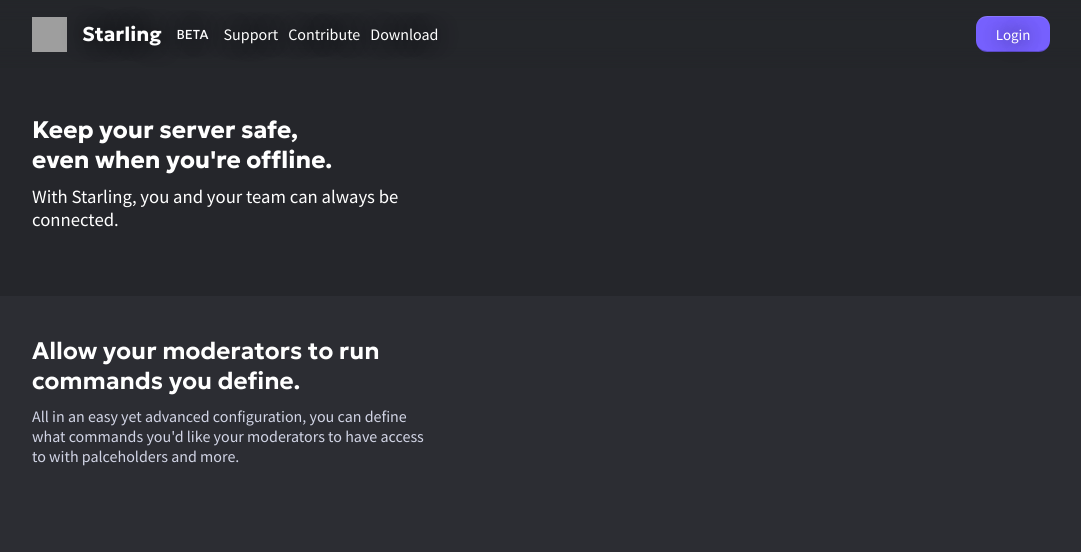
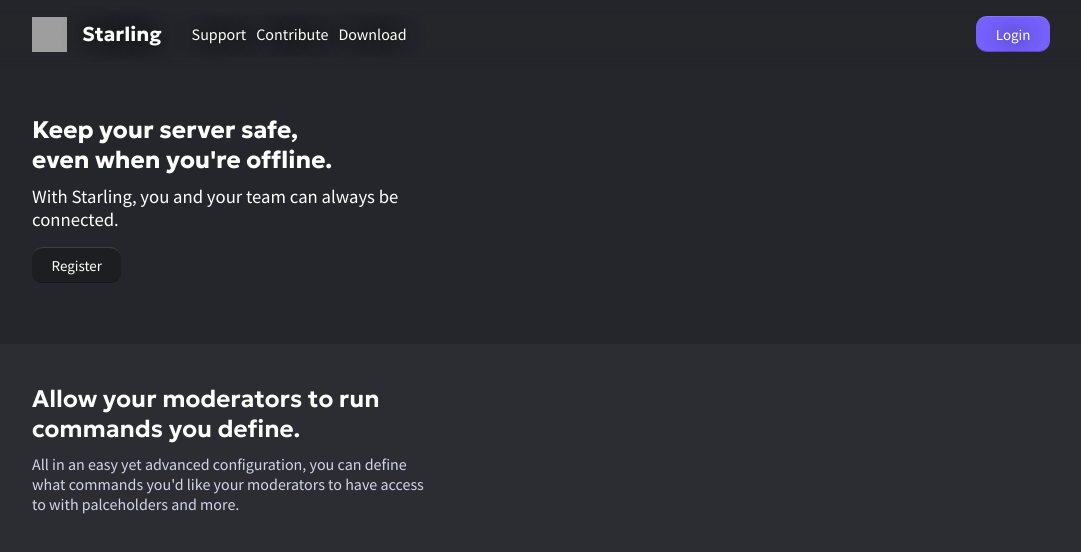
Before and after one commit to ihateblueb/starling-web, a Nuxt app: page / in a window 1280 px wide. Shown: the top 552 px of the page, without its empty margins (96-1177 px from the left). Built offline with nearby package versions, Linux system fonts and the light colour scheme; grey boxes are pictures that could not be loaded.

Commit message:
honestly forgot wtf i did

```diff
--- a/app.vue
+++ b/app.vue
@@ -12,11 +12,13 @@
     --bg-primary: #2c2d33;
     --bg-secondary: #25262b;
     --bg-secondary-alt: #1d1e22;
+    --bg-tertiary: #121316;
     --bg-accent: #3f4149;
 
     --bg-primary-50: #2c2d3350;
     --bg-secondary-50: #25262b50;
     --bg-secondary-alt-50: #1d1e2250;
+    --bg-tertiary-50: #12131650;
     --bg-accent-50: #3f414950;
 
     --text1: #ffffff;
@@ -88,8 +90,14 @@
     margin-top: 70px;
 }
 
+.homepageGrid {
+    display: grid;
+    grid-template-columns: repeat(7,1fr);
+    gap: 0 20px;
+}
+
 .pageHeaderTextContainer {
-    max-width: 400px;
+    grid-column: span 3;
 }
 
 .pageHeaderText {
@@ -109,6 +117,7 @@
 
 .feature {
     max-width: 400px;
+    grid-column: span 3;
 }
 
 .featureContainer {
--- a/components/ActionButton.vue
+++ b/components/ActionButton.vue
@@ -21,6 +21,10 @@
         async getWidth() {
             this.widthstyle = "width: " + this.width + "!important;"
         },
+        async buttonClick() {
+
+            this.buttonAction()
+        },
         async buttonAction() {
             if(this.action === "login") {
                 // login
@@ -36,7 +40,7 @@
 </script>
 
 <template>
-    <a :class="buttonclasses" @click="buttonAction()" :style="widthstyle" :href="href">
+    <a :class="buttonclasses" @click="buttonClick()" :style="widthstyle" :href="href">
         <slot></slot>
     </a>
 </template>
@@ -75,6 +79,14 @@
     border-top-color: var(--button-border-top);
     border-bottom-width: 0.1em;
     border-bottom-color: var(--button-border-btm);
+}
+
+.btn:active {
+    transform: scale(90%);
+}
+
+.noleft {
+    margin-left: 0px!important;
 }
 
 .btn:hover.undefined {
@@ -121,10 +133,30 @@
     background-color: var(--accent2);
 }
 
-/* Service Types -- ActionButton exclusive */
+.btn.dark {
+   background-color: var(--bg-secondary-alt);
+}
+
+.btn:hover.dark {
+   background-color: var(--bg-tertiary);
+}
+
+/* Service Types */
 
 .btn.discord {
     background-color: #5865F2;
 }
 
+.btn:hover.discord {
+    background-color: #4650b9;
+}
+
+.btn.github {
+    background-color: #0d0d0e;
+}
+
+.btn:hover.github {
+    background-color: #060607;
+}
+
 </style>
--- a/components/Button.vue
+++ b/components/Button.vue
@@ -61,6 +61,14 @@
     border-bottom-color: var(--button-border-btm);
 }
 
+.btn:active {
+    transform: scale(90%);
+}
+
+.noleft {
+    margin-left: 0px!important;
+}
+
 .btn:hover.undefined {
     background-color: var(--bg-secondary-alt);
 }
@@ -104,4 +112,31 @@
 .btn:hover.accent {
     background-color: var(--accent2);
 }
+
+.btn.dark {
+   background-color: var(--bg-secondary-alt);
+}
+
+.btn:hover.dark {
+   background-color: var(--bg-tertiary);
+}
+
+/* Service Types */
+
+.btn.discord {
+    background-color: #5865F2;
+}
+
+.btn:hover.discord {
+    background-color: #4650b9;
+}
+
+.btn.github {
+    background-color: #0d0d0e;
+}
+
+.btn:hover.github {
+    background-color: #060607;
+}
+
 </style>
--- a/components/Header.vue
+++ b/components/Header.vue
@@ -20,7 +20,6 @@
                     <img class="smallLogoImage" src="https://assets.orchidmc.me/starling/logo.png">
                 </div>
                 <span class="brandName">Starling</span>
-                <span class="betaTag">BETA</span>
             </div>
             <div class="headerLinksArea">
                 <a class="headerLink" href="https://discord.gg/">Support</a>
--- a/components/icons/DiscordIcon.vue
+++ b/components/icons/DiscordIcon.vue
@@ -1,7 +1,5 @@
 <template>
     <svg xmlns="http://www.w3.org/2000/svg" viewBox="0 0 127.14 96.36" class="discordIcon">
-        <defs>
-        </defs>
         <g id="图层_2" data-name="图层 2">
             <g id="Discord_Logos" data-name="Discord Logos">
                 <g id="Discord_Logo_-_Large_-_White" data-name="Discord Logo - Large - White">
--- a/components/icons/GithubIcon.vue
+++ b/components/icons/GithubIcon.vue
@@ -1,5 +1,5 @@
 <template>
-    <svg xmlns="http://www.w3.org/2000/svg" class="githubIcon">
+    <svg xmlns="http://www.w3.org/2000/svg" class="githubIcon" height="16px" viewBox="0 0 98 96">
         <path fill-rule="evenodd" clip-rule="evenodd"
             d="M48.854 0C21.839 0 0 22 0 49.217c0 21.756 13.993 40.172 33.405 46.69 2.427.49 3.316-1.059 3.316-2.362 0-1.141-.08-5.052-.08-9.127-13.59 2.934-16.42-5.867-16.42-5.867-2.184-5.704-5.42-7.17-5.42-7.17-4.448-3.015.324-3.015.324-3.015 4.934.326 7.523 5.052 7.523 5.052 4.367 7.496 11.404 5.378 14.235 4.074.404-3.178 1.699-5.378 3.074-6.6-10.839-1.141-22.243-5.378-22.243-24.283 0-5.378 1.94-9.778 5.014-13.2-.485-1.222-2.184-6.275.486-13.038 0 0 4.125-1.304 13.426 5.052a46.97 46.97 0 0 1 12.214-1.63c4.125 0 8.33.571 12.213 1.63 9.302-6.356 13.427-5.052 13.427-5.052 2.67 6.763.97 11.816.485 13.038 3.155 3.422 5.015 7.822 5.015 13.2 0 18.905-11.404 23.06-22.324 24.283 1.78 1.548 3.316 4.481 3.316 9.126 0 6.6-.08 11.897-.08 13.526 0 1.304.89 2.853 3.316 2.364 19.412-6.52 33.405-24.935 33.405-46.691C97.707 22 75.788 0 48.854 0z"
             fill="#fff" />
--- a/pages/index.vue
+++ b/pages/index.vue
@@ -7,7 +7,7 @@
     <div class="homepage">
         <div class="pageHeader">
             <Header />
-            <div class="pageHeaderContent">
+            <div class="pageHeaderContent homepageGrid">
                 <div class="pageHeaderTextContainer">
                     <h2 class="pageHeaderText">
                         Keep your server safe,<br>
@@ -16,11 +16,12 @@
                     <h3 class="pageHeaderSubtext">
                         With Starling, you and your team can always be connected.
                     </h3>
+                    <Button href="/register" type="dark noleft">Register</Button>
                 </div>
             </div>
         </div>
         <div class="mainContent">
-            <div class="featureContainer">
+            <div class="featureContainer homepageGrid">
                 <div class="feature">
                     <h2 class="featureTitle">
                         Allow your moderators to run commands you define.
--- a/pages/login.vue
+++ b/pages/login.vue
@@ -1,7 +1,8 @@
 <script setup>
 import Header from '../components/Header.vue'
 import ActionButton from '../components/ActionButton.vue'
-import Input from '../components/Input.vue'
+import DiscordIcon from '../components/icons/DiscordIcon.vue'
+import GithubIcon from '../components/icons/GithubIcon.vue'
 </script>
 
 <script>
@@ -26,11 +27,18 @@
                     Don't have an account? <a class="loginDescriptionLink" href="/register">Register</a>.
                 </p>
                 <div class="loginInputs">
-                    <Input width="250px" placeholder="Email" />
-                    <Input itype="password" width="250px" placeholder="Password" />
-                </div>
-                <div>
-                    <ActionButton action="login">Login</ActionButton>
+                    <ActionButton action="login" width="250px" type="discord">
+                        <div class="loginButtonInner">
+                            <DiscordIcon />
+                            Login with Discord
+                        </div>
+                    </ActionButton>
+                    <ActionButton action="login" width="250px" type="github">
+                        <div class="loginButtonInner">
+                            <GithubIcon />
+                            Login with GitHub
+                        </div>
+                    </ActionButton>
                 </div>
             </div>
         </div>
--- /dev/null
+++ b/pages/panel.vue
@@ -0,0 +1,22 @@
+<script>
+export default {
+    data: () => ({
+        server: {
+            name: "Orchid"
+        }
+    })
+}
+</script>
+
+<template>
+    <div>
+        <div class="pageHeader">
+            <Header />
+        </div>
+        <div class="mainContent panelContent">
+            <div class="panelHeader">
+                <h1>Your servers</h1>
+            </div>
+        </div>
+    </div>
+</template>
--- a/pages/register.vue
+++ b/pages/register.vue
@@ -27,7 +27,7 @@
                     Already have an account? <a class="loginDescriptionLink" href="/login">Login</a>.
                 </p>
                 <div class="loginInputs">
-                    <ActionButton action="signup" width="250px" type="discord">
+                    <ActionButton action="register" width="250px" type="discord">
                         <div class="loginButtonInner">
                             <DiscordIcon />
                             Register with Discord
--- /dev/null
+++ b/pages/server.vue
@@ -0,0 +1,22 @@
+<script>
+export default {
+    data: () => ({
+        server: {
+            name: "Orchid"
+        }
+    })
+}
+</script>
+
+<template>
+    <div>
+        <div class="pageHeader">
+            <Header />
+        </div>
+        <div class="mainContent serverContent">
+            <div class="serverInfoPanel">
+                <h1>{{ server.name }}</h1>
+            </div>
+        </div>
+    </div>
+</template>
```
Also changed, not shown: 1 other file (tests, documents, lock files or other folders).
